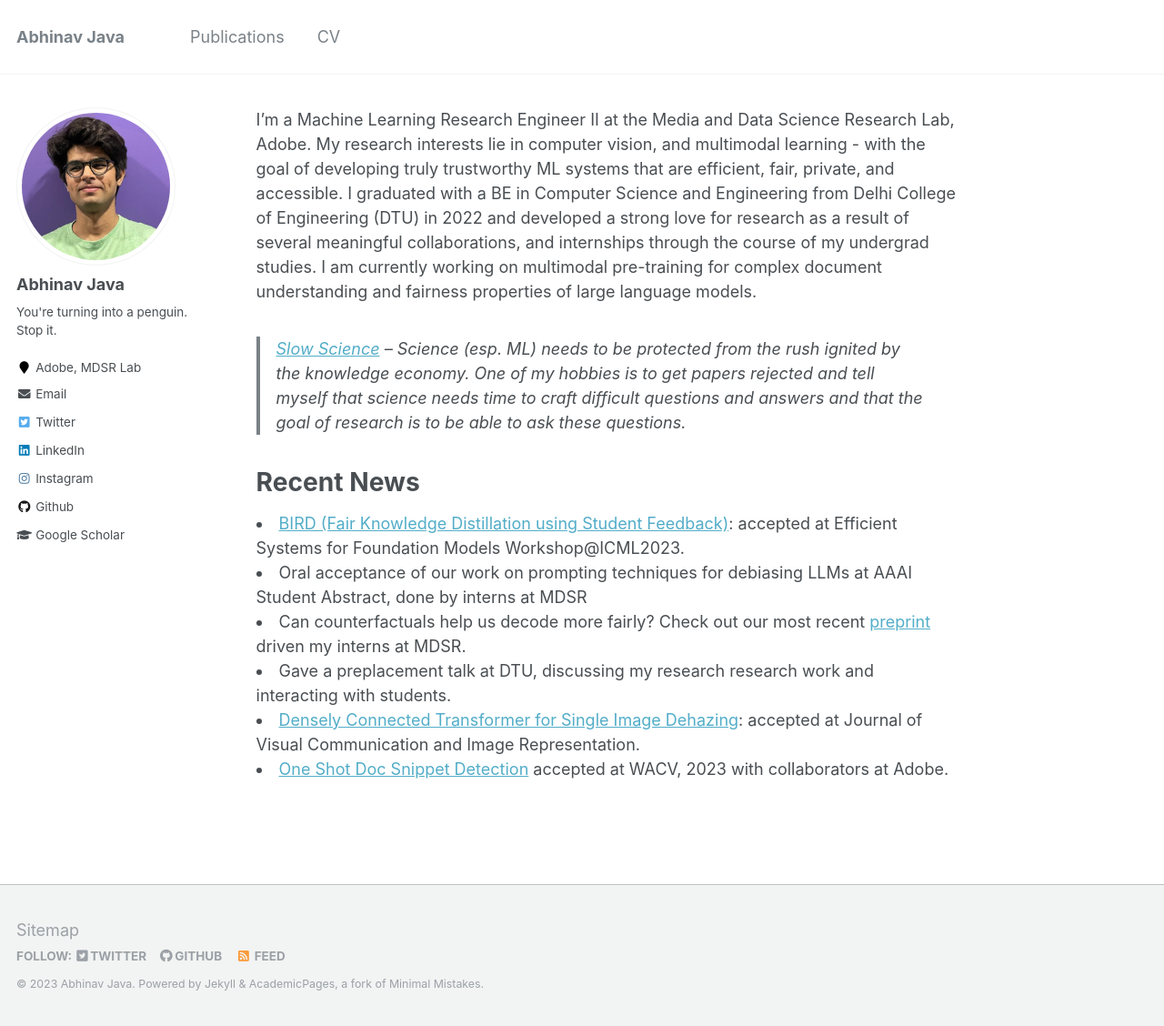
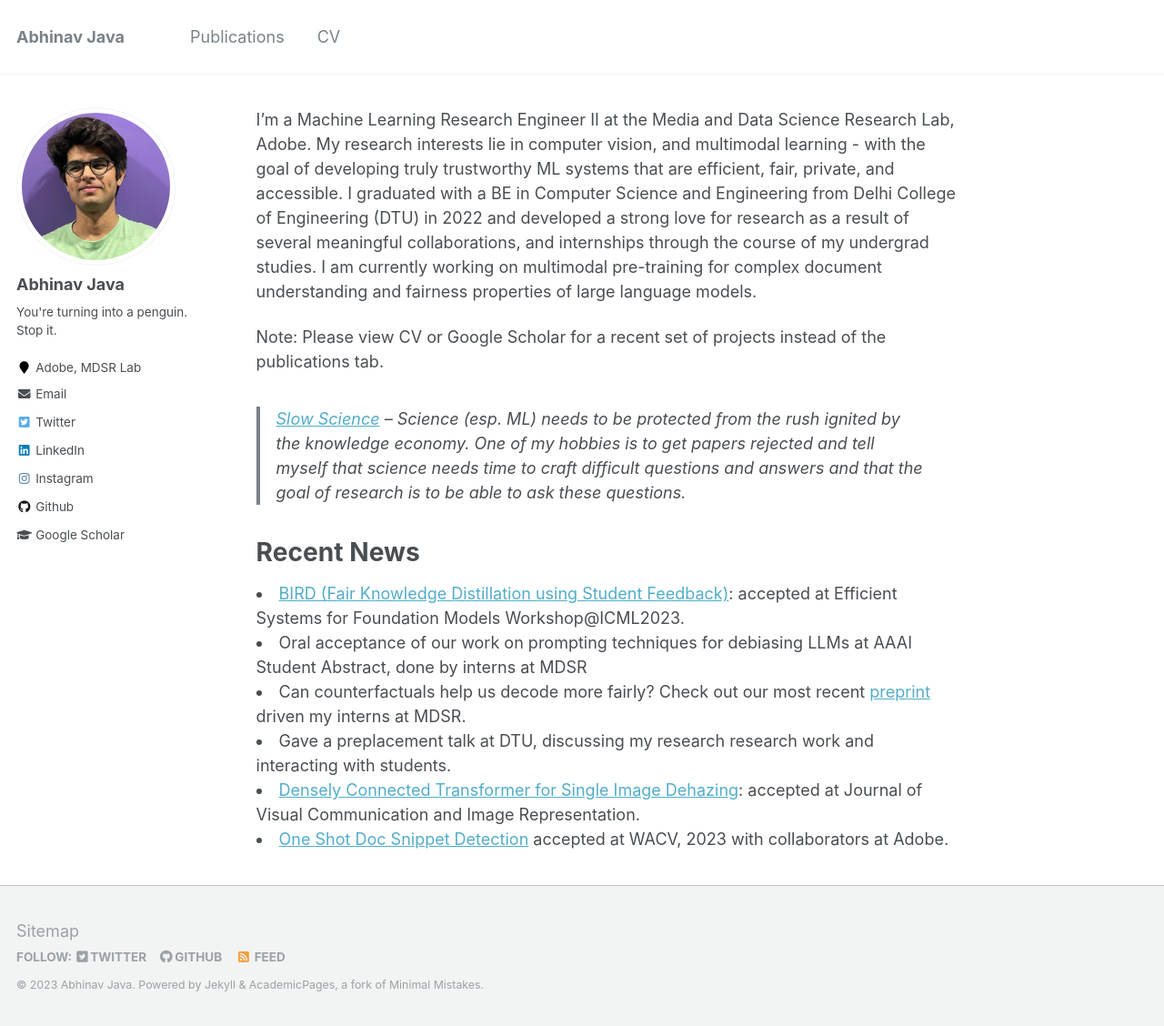
Before and after one commit to java-abhinav07/java-abhinav07, a Jekyll site: the page built from _pages/about.md, in a window 1280 px wide and 1128 px high. Shown: the whole window at 91% size. Built offline with Jekyll 4.4.1, drawn with Linux system fonts in a browser that asks for light colours.

Commit message:
Update about.md

```diff
--- a/_pages/about.md
+++ b/_pages/about.md
@@ -10,6 +10,7 @@ redirect_from:
 
 I'm a Machine Learning Research Engineer II at the Media and Data Science Research Lab, Adobe. My research interests lie in computer vision, and multimodal learning - with the goal of developing truly trustworthy ML systems that are efficient, fair, private, and accessible. I graduated with a BE in Computer Science and Engineering from Delhi College of Engineering (DTU) in 2022 and developed a strong love for research as a result of several meaningful collaborations, and internships through the course of my undergrad studies. I am currently working on multimodal pre-training for complex document understanding and fairness properties of large language models.
 
+Note: Please view CV or Google Scholar for a recent set of projects instead of the publications tab.
 
 
 > [Slow Science](https://acofacien.org/images/files/BIBLIOTECA/Poliiticas_educacion_superior/SLOW%20SCIENCE%20MANIFESTO.pdf) -- Science (esp. ML) needs to be protected from the rush ignited by the knowledge economy. One of my hobbies is to get papers rejected and tell myself that science needs time to craft difficult questions and answers and that the goal of research is to be able to ask these questions.
```
